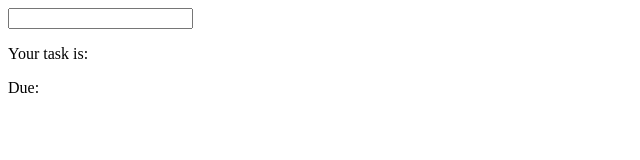
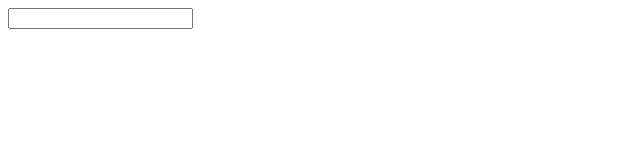
Before and after one commit to handcode-stuart/smart-task-input-react-component, a React (Create React App) app: page / in a window 1280 px wide. Shown: the top 160 px of the page, without its empty margins (0-640 px from the left). Built offline with nearby package versions, Linux system fonts and the light colour scheme.

Commit message:
Small refactor

```diff
--- a/src/components/SmartTaskInput.js
+++ b/src/components/SmartTaskInput.js
@@ -2,14 +2,10 @@ import React, { Component } from "react";
 import { days, months, years } from "../validation/dates";
 
 class SmartTaskInput extends Component {
-    constructor(props) {
-        super(props);
-
-        this.state = {
-            date: {},
-            task: "",
-        };
-    }
+    state = {
+        date: {},
+        task: "",
+    };
 
     checkInputForDate = (taskArray, datesToSearch) => {
         let foundDate = null;
@@ -30,28 +26,18 @@ class SmartTaskInput extends Component {
         const taskArray = task.split(" ");
 
         this.setState(prevState => ({
+            ...prevState,
+            task,
             date: {
-                ...prevState.date,
                 day: this.checkInputForDate(taskArray, days),
                 month: this.checkInputForDate(taskArray, months),
                 year: this.checkInputForDate(taskArray, years),
             },
-            task,
         }));
     };
 
     render() {
-        const { month, day, year } = this.state.date;
-        const { task } = this.state;
-        return (
-            <div>
-                <input type='text' value={this.state.task} onChange={this.onChange} />
-                <p>Your task is: {task}</p>
-                <p>
-                    Due: {day} {month} {year}
-                </p>
-            </div>
-        );
+        return <input type='text' value={this.state.task} onChange={this.onChange} />;
     }
 }
 
--- a/src/validation/dates.js
+++ b/src/validation/dates.js
@@ -33,7 +33,7 @@ export const days = [
     "17th",
     "18th",
     "19th",
-    "'20th',",
+    "20th",
     "21st",
     "22nd",
     "23rd",
```
